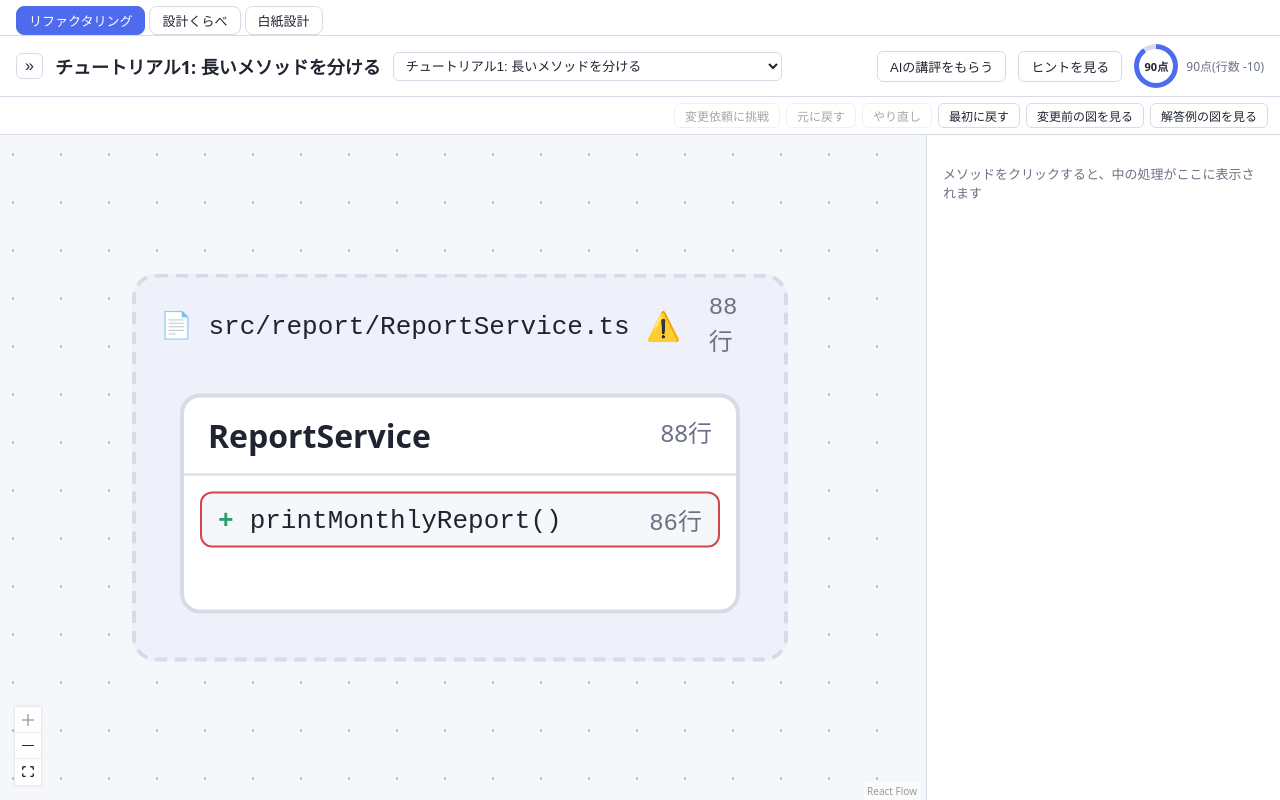
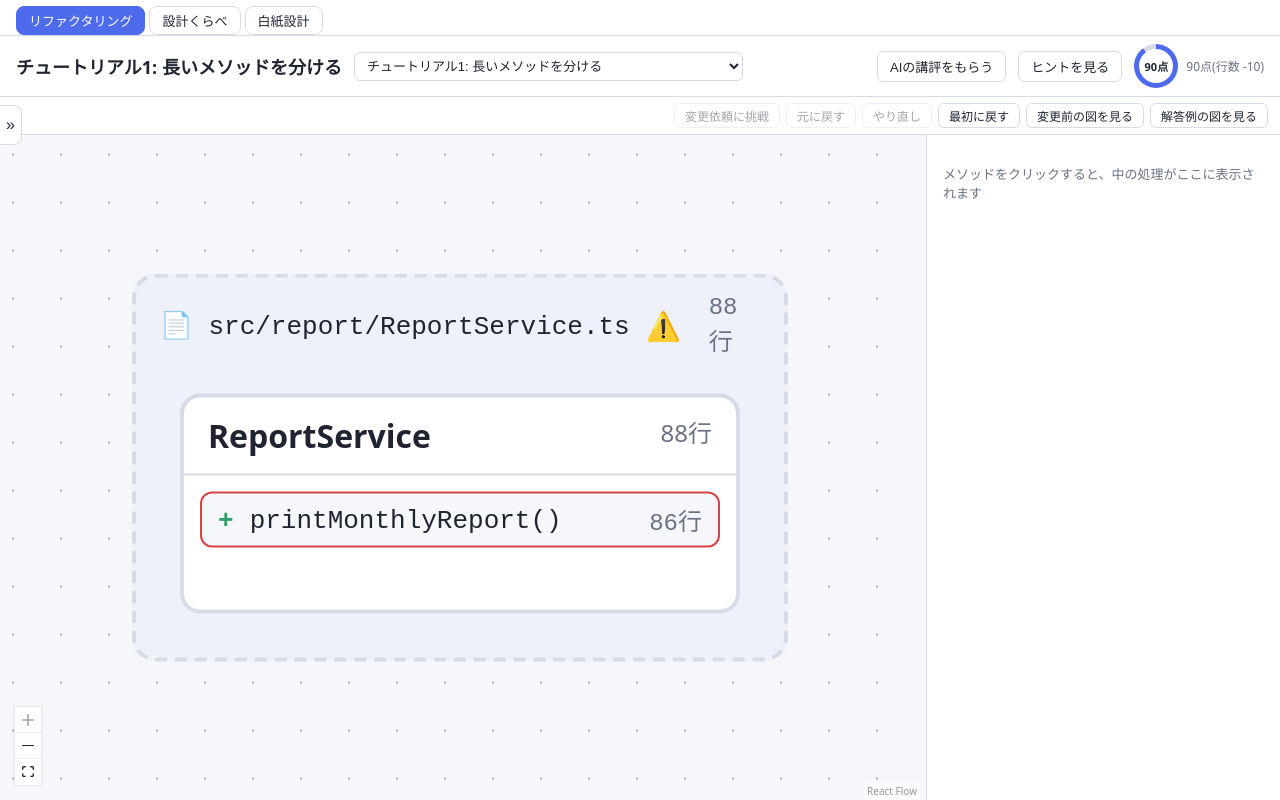
Before and after one commit to djpmj/refactor-blocks, a React (Vite) app: page / in a window 1280 px wide. Built offline with nearby package versions, Linux system fonts and the light colour scheme.

Commit message:
Move sidebar toggle beside sidebar (#47)
Co-authored-by: refactor-blocks-pipeline <refactor-blocks-pipeline@localhost>

```diff
--- a/src/index.css
+++ b/src/index.css
@@ -31,7 +31,7 @@
 body { margin: 0; background: var(--bg); color: var(--text); }
 
 .app { display: flex; flex-direction: column; height: 100vh; }
-.app__body { display: flex; flex: 1; min-height: 0; }
+.app__body { position: relative; display: flex; flex: 1; min-height: 0; }
 .workspace__main > .app__body { flex: 1; }
 .app__canvas { flex: 1; min-width: 0; }
 
@@ -72,7 +72,6 @@ body { margin: 0; background: var(--bg); color: var(--text); }
 .stage-panel > button, .toolbar button, .method-editor__extract button { border: 1px solid var(--border); background: var(--surface); color: var(--text); border-radius: 6px; padding: 5px 12px; font-size: 13px; cursor: pointer; }
 .stage-panel > button:hover:not(:disabled), .toolbar button:hover:not(:disabled) { border-color: var(--accent); }
 .stage-panel > button:disabled, .toolbar button:disabled { opacity: 0.4; cursor: default; }
-.stage-panel > .icon-button { padding: 2px 8px; font-size: 16px; line-height: 1.2; }
 .toolbar { display: flex; flex-wrap: wrap; justify-content: flex-end; gap: 6px; padding: 6px 12px; background: var(--surface); border-bottom: 1px solid var(--border); }
 .toolbar button { font-size: 12px; padding: 3px 10px; }
 .toolbar .toolbar__primary { background: var(--accent); border-color: var(--accent); color: #fff; }
@@ -80,6 +79,10 @@ body { margin: 0; background: var(--bg); color: var(--text); }
 .stage-panel__hint-list { margin: 8px 0 0; padding-left: 20px; font-size: 13px; line-height: 1.6; }
 .sidebar[hidden] { display: none; }
 .sidebar { width: 260px; flex: none; padding: 12px 16px; background: var(--surface); border-right: 1px solid var(--border); overflow-y: auto; }
+.sidebar-toggle { position: absolute; z-index: 10; top: 8px; left: 0; width: 22px; height: 40px; padding: 0; border: 1px solid var(--border); border-left: 0; border-radius: 0 8px 8px 0; background: var(--surface); color: var(--text); font-size: 16px; line-height: 1; cursor: pointer; }
+.app__body--sidebar-open > .sidebar-toggle { left: 250px; }
+.sidebar-toggle:hover { border-color: var(--accent); }
+.sidebar-toggle:focus-visible { outline: 2px solid var(--accent); outline-offset: 2px; }
 .sidebar__title { margin: 0 0 8px; font-size: 14px; }
 .workspace { display: flex; flex-direction: column; flex: 1; min-width: 0; }
 .workspace__main { display: flex; flex: 1; min-height: 0; }
--- a/src/presentation/stage/StagePanel.tsx
+++ b/src/presentation/stage/StagePanel.tsx
@@ -143,17 +143,6 @@ function StagePanelContent({ stage, children }: Readonly<{ stage: Stage; childre
   return (
     <>
       <header className="stage-panel">
-        <button
-          type="button"
-          className="icon-button"
-          aria-expanded={sidebarOpen}
-          aria-controls="stage-sidebar"
-          aria-label={sidebarOpen ? 'サイドバーを閉じる' : 'サイドバーを開く'}
-          title={sidebarOpen ? 'サイドバーを閉じる' : 'サイドバーを開く'}
-          onClick={() => setSidebarOpen((open) => !open)}
-        >
-          {sidebarOpen ? '«' : '»'}
-        </button>
         <h1 className="stage-panel__title">{stage.title}</h1>
         <StageSelect />
         <div className="stage-panel__spacer" />
@@ -162,7 +151,7 @@ function StagePanelContent({ stage, children }: Readonly<{ stage: Stage; childre
         <ScoreBadge score={score} />
       </header>
       <CritiqueResult />
-      <div className="app__body">
+      <div className={`app__body${sidebarOpen ? ' app__body--sidebar-open' : ''}`}>
         <aside id="stage-sidebar" className="sidebar" aria-label="課題とヒント" hidden={!sidebarOpen}>
           <h2 className="sidebar__title">課題とヒント</h2>
           <p className="stage-panel__goal">
@@ -175,6 +164,17 @@ function StagePanelContent({ stage, children }: Readonly<{ stage: Stage; childre
             <p data-testid="stage-description">{stage.description}</p>
           </details>
         </aside>
+        <button
+          type="button"
+          className="sidebar-toggle"
+          aria-expanded={sidebarOpen}
+          aria-controls="stage-sidebar"
+          aria-label={sidebarOpen ? 'サイドバーを閉じる' : 'サイドバーを開く'}
+          title={sidebarOpen ? 'サイドバーを閉じる' : 'サイドバーを開く'}
+          onClick={() => setSidebarOpen((open) => !open)}
+        >
+          {sidebarOpen ? '«' : '»'}
+        </button>
         <div className="workspace">
           <ActionToolbar stage={stage} isPerfect={score.total >= 100} />
           <div className="workspace__main">{children}</div>
```
Also changed, not shown: 2 other files (tests, documents, lock files or other folders).
